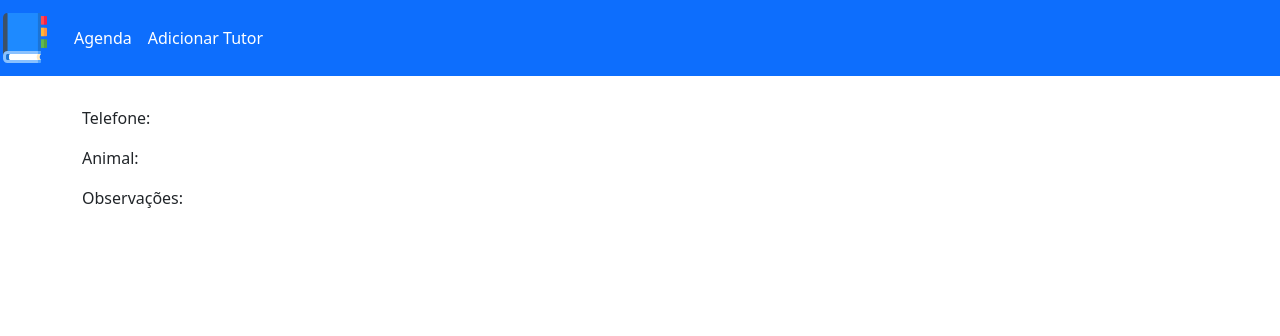
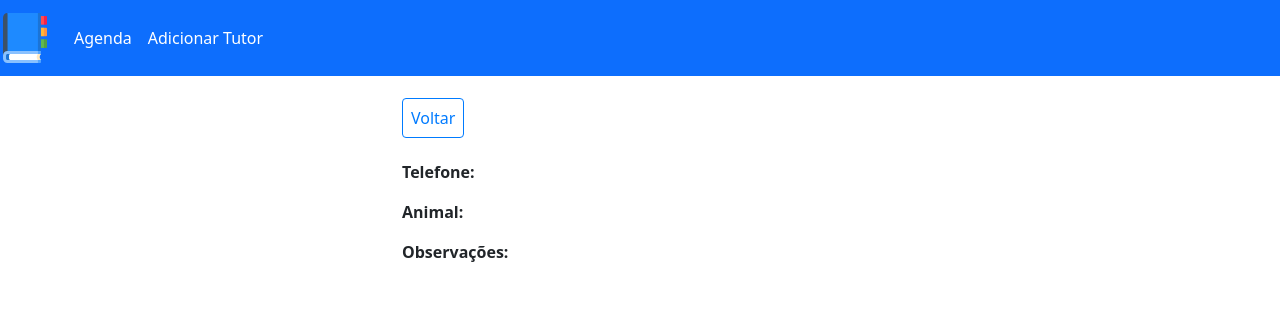
Before and after one commit to mendjoy/agenda_consultas, a PHP site: page /show.php in a window 1280 px wide. Shown: the top 336 px of the page. Run offline with PHP 8.4, Linux system fonts and the light colour scheme; data that the repository does not hold is empty.

Commit message:
btn voltar

```diff
--- a/css/styles.css
+++ b/css/styles.css
@@ -64,3 +64,34 @@
 .col-id{
     font-weight: bold;
 }
+
+/* pagina show*/
+
+#view-contact-container{
+    max-width: 500px;
+    margin: 0 auto;
+}
+
+.bold{
+    font-weight: bold;
+}
+
+#back-link-container{
+    display: block;
+    width: 500px;
+    margin: 30px auto 0;
+}
+
+.back-link {
+    border: 1px solid #007bff;
+    color: #007bff;
+    border-radius: 4px;
+    padding: 8px;
+    text-decoration: none;
+}
+
+.back-link:hover{
+    text-decoration: underline;
+    background-color: #007bff;
+    color: white;
+}
--- a/index.php
+++ b/index.php
@@ -18,7 +18,7 @@
                 <thead>
                     <tr>
                         <th scope="col">Id</th>
-                        <th scope="col">Nome</th>
+                        <th scope="col">Tutor</th>
                         <th scope="col">Telefone</th>
                         <th scope="col">Animal</th>
                         <th scope="col"></th>
--- a/show.php
+++ b/show.php
@@ -3,6 +3,9 @@
     include_once("config/process.php");
 ?>
     <div class="container" id="view-contact-container">
+
+        <?php include_once("templates/backbtn.html"); ?>
+
         <h1 id="main-title"><?=$contact["name"]?></h1>
 
         <p class="bold">Telefone:</p>
--- /dev/null
+++ b/templates/backbtn.html
@@ -0,0 +1,3 @@
+<div id="back-link-container">
+    <a href=" <?=$BASE_URL?>index.php" class="back-link ">Voltar</a>
+</div>
```
